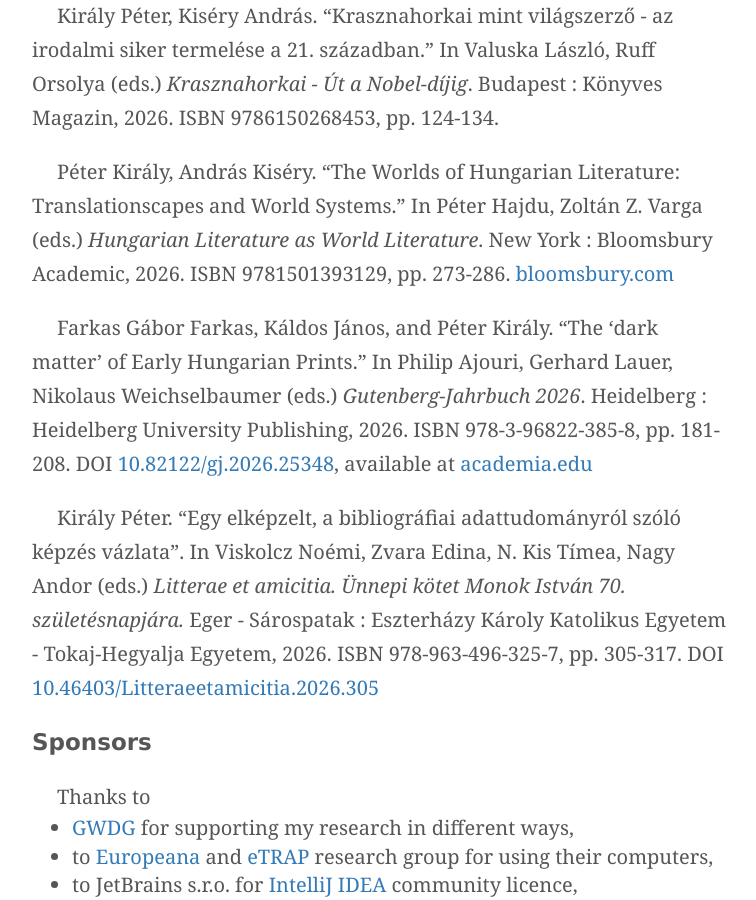
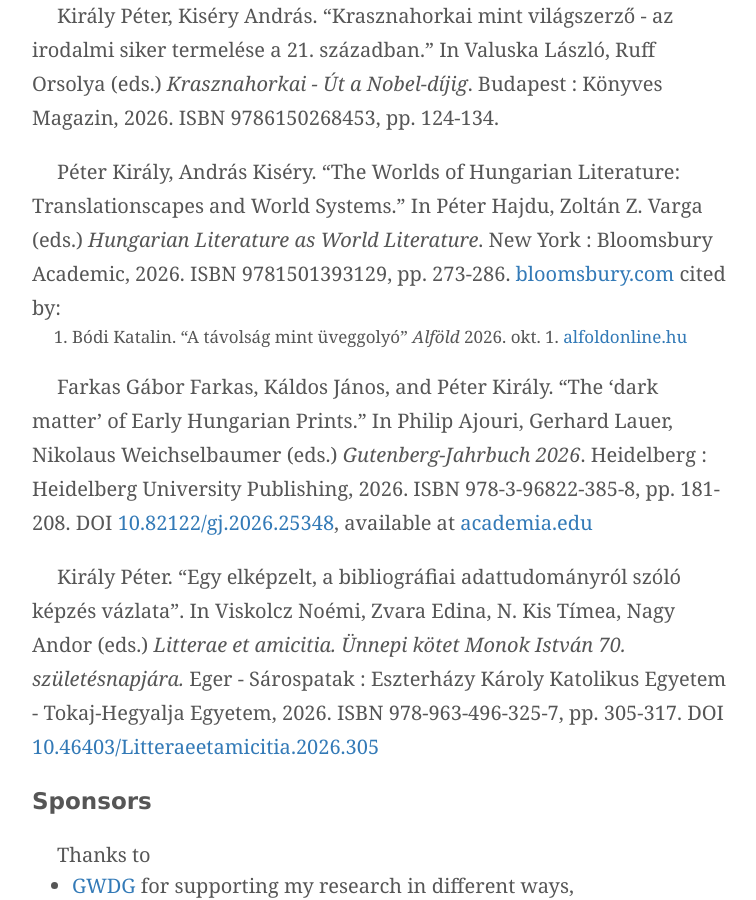
Before and after one commit to pkiraly/pkiraly.github.io, a Jekyll site: the page built from about.md, in a window 1280 px wide and 900 px high, scrolled down 25317 px. Shown: the whole window, without its empty margins (258-1014 px from the left). Built offline with Jekyll 4.4.1, drawn with Linux system fonts in a browser that asks for light colours; nearby versions of some CDN libraries; some web fonts are replaced; comment, search, counter and statistics services are not loaded.

Commit message:
Bódi, 2026.

```diff
--- a/about.md
+++ b/about.md
@@ -334,6 +334,8 @@ Farkas Gabor Farkas, János Káldos and Péter Király. "A régi magyarországi
 Király Péter, Kiséry András. "Krasznahorkai mint világszerző - az irodalmi siker termelése a 21. században." In Valuska László, Ruff Orsolya (eds.) _Krasznahorkai - Út a Nobel-díjig_. Budapest : Könyves Magazin, 2026. ISBN 9786150268453, pp. 124-134.
 
 Péter Király, András Kiséry. "The Worlds of Hungarian Literature: Translationscapes and World Systems." In Péter Hajdu, Zoltán Z. Varga (eds.) _Hungarian Literature as World Literature_.  New York : Bloomsbury Academic, 2026. ISBN 9781501393129, pp. 273-286. [bloomsbury.com](https://www.bloomsbury.com/us/hungarian-literature-as-world-literature-9781501393129/)
+cited by:<br/>
+1. Bódi Katalin. "A távolság mint üveggolyó" _Alföld_ 2026. okt. 1. [alfoldonline.hu](https://alfoldonline.hu/2026/10/a-tavolsag-mint-uveggolyo/)
 
 Farkas Gábor Farkas, Káldos János, and Péter Király. "The ‘dark matter’ of Early Hungarian Prints." In Philip Ajouri, Gerhard Lauer, Nikolaus Weichselbaumer (eds.) _Gutenberg-Jahrbuch 2026_. Heidelberg : Heidelberg University Publishing, 2026. ISBN 978-3-96822-385-8, pp. 181-208. DOI [10.82122/gj.2026.25348](https://doi.org/10.82122/gj.2026.25348), available at [academia.edu](https://www.academia.edu/169061064/The_dark_matter_of_Early_Hungarian_Prints)
 
```
